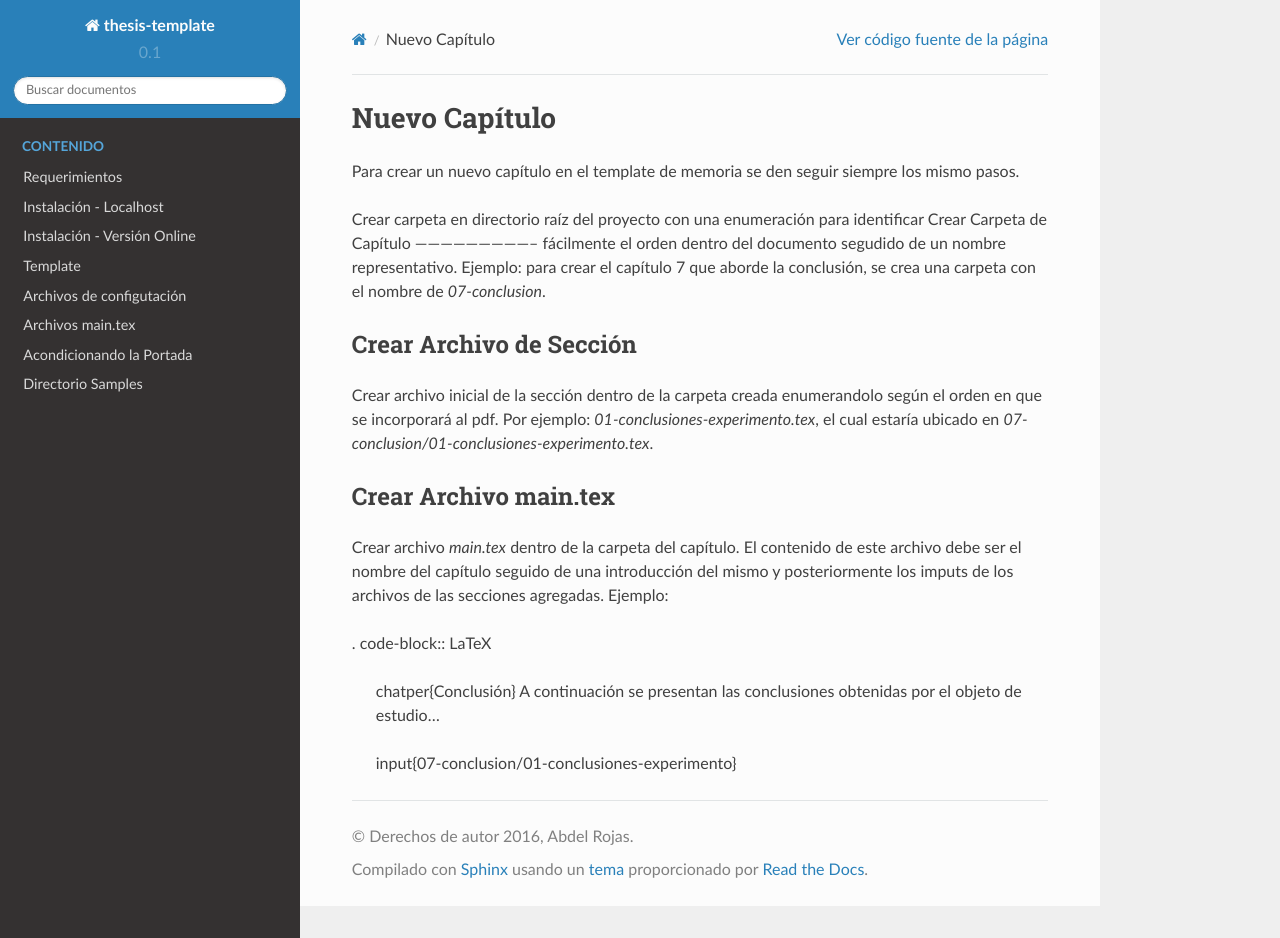
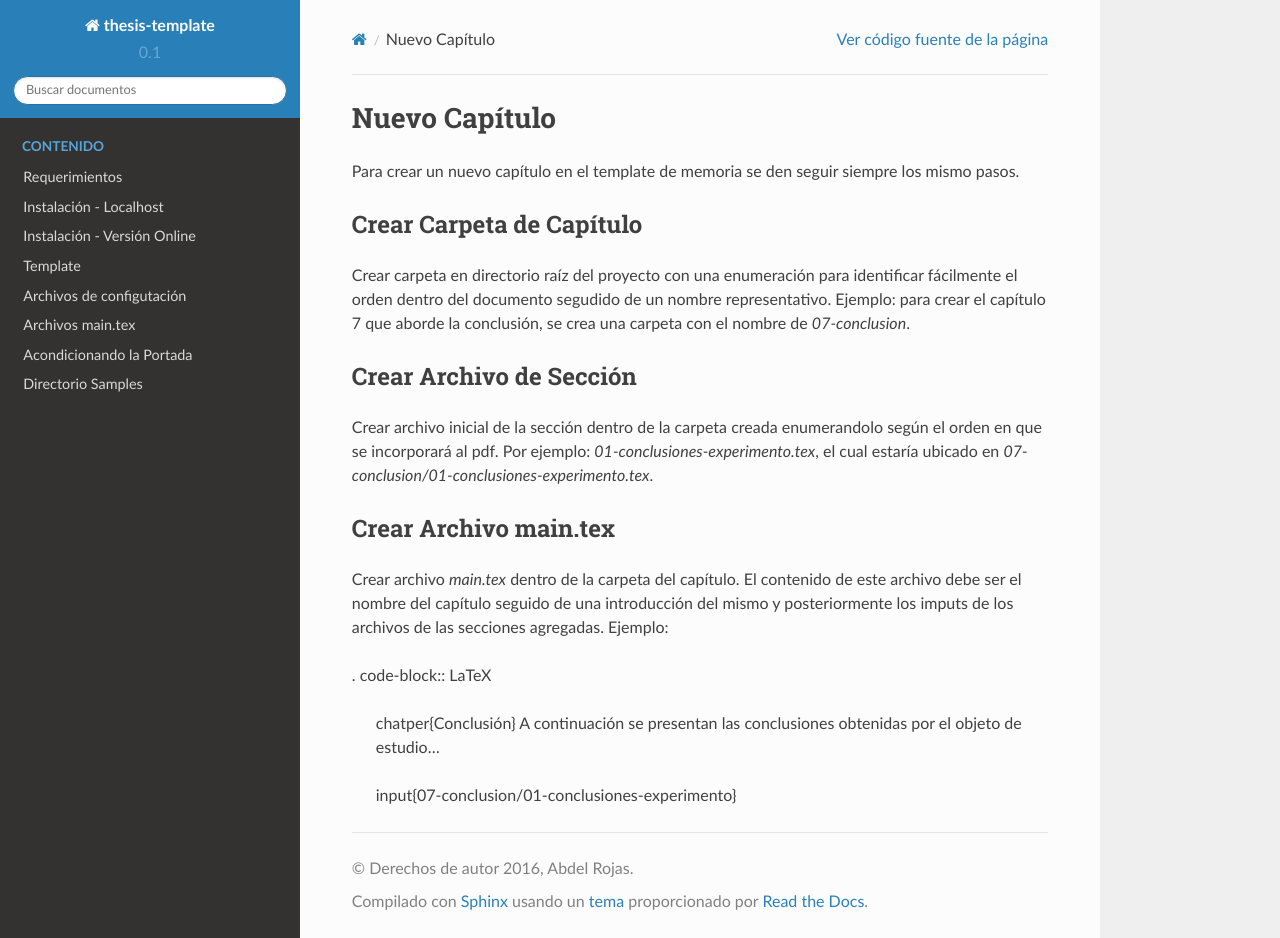
Before and after one commit to xip47/thesis-template-usm, a Sphinx documentation site: the page built from docs/content/chapters.rst, in a window 1280 px wide and 938 px high. Built offline with Sphinx 7.4.7 and the Read the Docs theme 2.0.0, drawn with Linux system fonts in a browser that asks for light colours; pages that are not in the unit, such as notebooks, are missing from menus.

```diff
--- a/docs/content/chapters.rst
+++ b/docs/content/chapters.rst
@@ -4,9 +4,9 @@ Nuevo Capítulo
 Para crear un nuevo capítulo en el template de memoria se den seguir siempre los
 mismo pasos.
 
-Crear carpeta en directorio raíz del proyecto con una enumeración para identificar
 Crear Carpeta de Capítulo
 -----------------------------
+Crear carpeta en directorio raíz del proyecto con una enumeración para identificar
 fácilmente el orden dentro del documento segudido de un nombre representativo.
 Ejemplo: para crear el capítulo 7 que aborde la  conclusión, se crea una carpeta
 con el nombre de *07-conclusion*.
```
